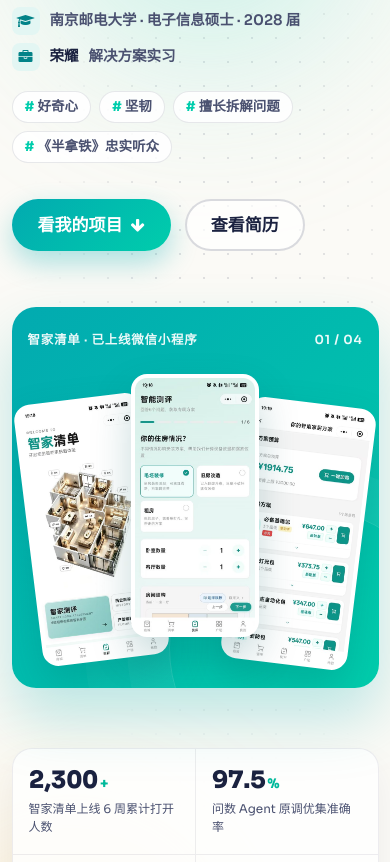
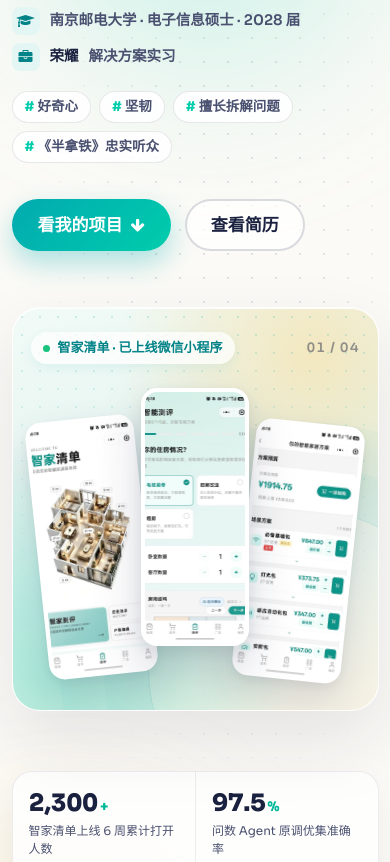
Before and after one commit to jiajia0820/zora-portfolio, a website built with Parcel: page src/index.html in a window 390 px wide. Shown: the part 238-1100 px from the top of the page. Built offline with nearby package versions, Linux system fonts and the light colour scheme.

Commit message:
Soften hero panel: airy mint gradient, more room for the phones

```diff
--- a/src/index.html
+++ b/src/index.html
@@ -93,7 +93,7 @@
       </div>
       <div class="container">
         <div class="row align-items-center hero-layout">
-          <div class="col-lg-7 col-sm-12">
+          <div class="col-lg-6 col-sm-12">
             <h1 class="hero-title load-hidden">
               <span class="hero-title__hello"
                 >Hi，我是 <span class="text-color-main">Zora</span></span
@@ -138,7 +138,7 @@
             </p>
           </div>
 
-          <div class="col-lg-5 col-sm-12">
+          <div class="col-lg-6 col-sm-12">
             <a
               class="hero-product load-hidden"
               href="#zhijia"
--- a/src/sass/sections/_hero.scss
+++ b/src/sass/sections/_hero.scss
@@ -235,44 +235,75 @@
   }
 }
 
-// Right column: dark teal panel with three fanned phone screenshots.
+// Right column: airy mint glass panel with three fanned phone screenshots.
+// Soft gradients and light glows keep it calm next to the paper background.
 .hero-product {
   position: relative;
   display: block;
-  max-width: 50rem;
-  min-height: 46rem;
+  max-width: 54rem;
+  min-height: 52rem;
   margin-left: auto;
-  padding: 3.2rem 2.4rem;
+  padding: 3rem 3.6rem 4.4rem;
   overflow: hidden;
-  border-radius: 3.2rem;
-  // Same bright teal gradient as the About section, so the hero stays fresh.
-  background: linear-gradient(135deg, $primary-color 0%, $secondary-color 100%);
-  box-shadow: 0 30px 60px rgba(2, 170, 176, 0.25);
+  isolation: isolate;
+  border-radius: 3.6rem;
+  border: 1px solid rgba(255, 255, 255, 0.9);
+  background: radial-gradient(
+      circle at 82% 12%,
+      rgba(255, 213, 128, 0.45) 0%,
+      rgba(255, 213, 128, 0) 42%
+    ),
+    radial-gradient(
+      circle at 12% 92%,
+      rgba(0, 205, 172, 0.28) 0%,
+      rgba(0, 205, 172, 0) 48%
+    ),
+    linear-gradient(160deg, #f1faf7 0%, #e2f3ee 55%, #f7f1e4 100%);
+  box-shadow: 0 30px 70px rgba(27, 34, 64, 0.1),
+    inset 0 1px 0 rgba(255, 255, 255, 0.9);
   transition: transform 0.5s cubic-bezier(0.19, 1, 0.22, 1),
     box-shadow 0.5s ease;
 
+  // Fine dot texture, faded toward the bottom.
+  &::before {
+    content: "";
+    position: absolute;
+    inset: 0;
+    z-index: -1;
+    background-image: radial-gradient(
+      rgba(2, 170, 176, 0.18) 1px,
+      transparent 1px
+    );
+    background-size: 1.8rem 1.8rem;
+    -webkit-mask-image: linear-gradient(180deg, #000 0%, transparent 75%);
+    mask-image: linear-gradient(180deg, #000 0%, transparent 75%);
+  }
+
+  // Large soft ring in the corner, echoing the hero background.
   &::after {
     content: "";
     position: absolute;
-    right: -7rem;
-    bottom: -10rem;
-    width: 28rem;
-    height: 28rem;
+    right: -9rem;
+    bottom: -12rem;
+    z-index: -1;
+    width: 32rem;
+    height: 32rem;
     border-radius: 50%;
-    border: 1px solid rgba(255, 255, 255, 0.14);
-    box-shadow: 0 0 0 4.2rem rgba(255, 255, 255, 0.035),
-      0 0 0 8.4rem rgba(255, 255, 255, 0.025);
+    border: 1px solid rgba(2, 170, 176, 0.16);
+    box-shadow: 0 0 0 4.4rem rgba(2, 170, 176, 0.04),
+      0 0 0 8.8rem rgba(2, 170, 176, 0.03);
   }
 
   &:hover {
     transform: translateY(-4px);
-    box-shadow: 0 36px 70px rgba(2, 170, 176, 0.32);
+    box-shadow: 0 36px 80px rgba(27, 34, 64, 0.14),
+      inset 0 1px 0 rgba(255, 255, 255, 0.9);
 
     .hero-phone--one {
-      transform: rotate(-9deg) translateX(-4px);
+      transform: rotate(-9deg) translateX(-6px);
     }
     .hero-phone--three {
-      transform: rotate(9deg) translateX(4px);
+      transform: rotate(9deg) translateX(6px);
     }
   }
 
@@ -280,32 +311,56 @@
     margin: 0 auto;
   }
   @include respond(phone) {
-    min-height: 37rem;
-    padding: 2.4rem 1.6rem;
-    border-radius: 2.4rem;
+    min-height: 40rem;
+    padding: 2.4rem 1.8rem 3.2rem;
+    border-radius: 2.8rem;
   }
 
   &__caption {
     position: relative;
-    z-index: 2;
     display: flex;
+    align-items: center;
     justify-content: space-between;
     gap: 1rem;
-    font-size: 1.25rem;
-    letter-spacing: 0.06em;
+    font-size: 1.3rem;
     font-weight: 600;
-    color: rgba(255, 255, 255, 0.92);
+    color: $ink-soft;
+
+    > span:first-child {
+      display: inline-flex;
+      align-items: center;
+      gap: 0.8rem;
+      padding: 0.6rem 1.2rem;
+      border-radius: 999px;
+      color: darken($primary-color, 8%);
+      background: rgba(255, 255, 255, 0.75);
+      box-shadow: 0 4px 12px rgba(2, 170, 176, 0.08);
+
+      &::before {
+        content: "";
+        width: 0.7rem;
+        height: 0.7rem;
+        border-radius: 50%;
+        background: #19c37d;
+      }
+    }
+
+    > span:last-child {
+      font-variant-numeric: tabular-nums;
+      letter-spacing: 0.08em;
+      color: rgba(27, 34, 64, 0.45);
+    }
   }
 
   &__phones {
     position: relative;
-    z-index: 2;
     display: block;
-    height: 37rem;
-    margin-top: 2.4rem;
+    height: 39rem;
+    margin-top: 3.2rem;
 
     @include respond(phone) {
       height: 29rem;
+      margin-top: 2.4rem;
     }
   }
 }
@@ -313,18 +368,19 @@
 .hero-phone {
   position: absolute;
   display: block;
-  width: 38%;
-  padding: 0.7rem;
+  width: 33%;
+  padding: 0.6rem;
   overflow: hidden;
   border-radius: 2.4rem;
   background: $white-color;
-  box-shadow: 0 20px 40px rgba(6, 92, 94, 0.22);
+  box-shadow: 0 18px 38px rgba(27, 34, 64, 0.14),
+    0 4px 10px rgba(27, 34, 64, 0.06);
   transition: transform 0.5s cubic-bezier(0.19, 1, 0.22, 1);
 
   img {
     display: block;
     width: 100%;
-    height: 33rem;
+    height: 34rem;
     object-fit: cover;
     object-position: top;
     border-radius: 1.8rem;
@@ -335,25 +391,27 @@
     border-radius: 1.6rem;
 
     img {
-      height: 25.5rem;
+      height: 25rem;
       border-radius: 1.2rem;
     }
   }
 
   &--one {
-    left: 0;
-    top: 2.4rem;
-    transform: rotate(-7deg);
+    left: 2%;
+    top: 3rem;
+    transform: rotate(-6deg);
   }
   &--two {
-    left: 31%;
+    left: 33.5%;
     top: 0;
     z-index: 3;
+    box-shadow: 0 24px 48px rgba(27, 34, 64, 0.18),
+      0 6px 14px rgba(27, 34, 64, 0.08);
   }
   &--three {
-    right: 0;
-    top: 2.8rem;
-    transform: rotate(7deg);
+    right: 2%;
+    top: 3.4rem;
+    transform: rotate(6deg);
   }
 }
 
```
Also changed, not shown: tests/site.test.cjs (+8 -2 lines).
